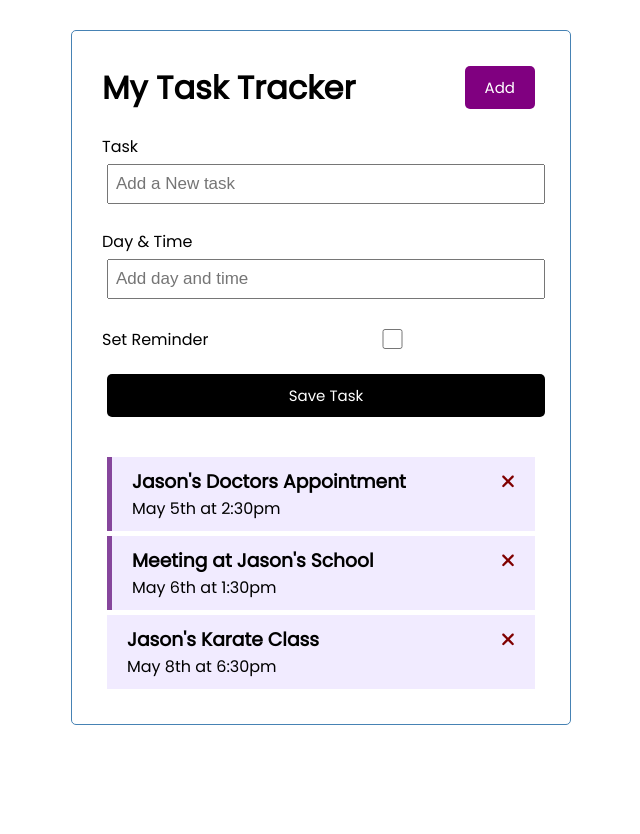
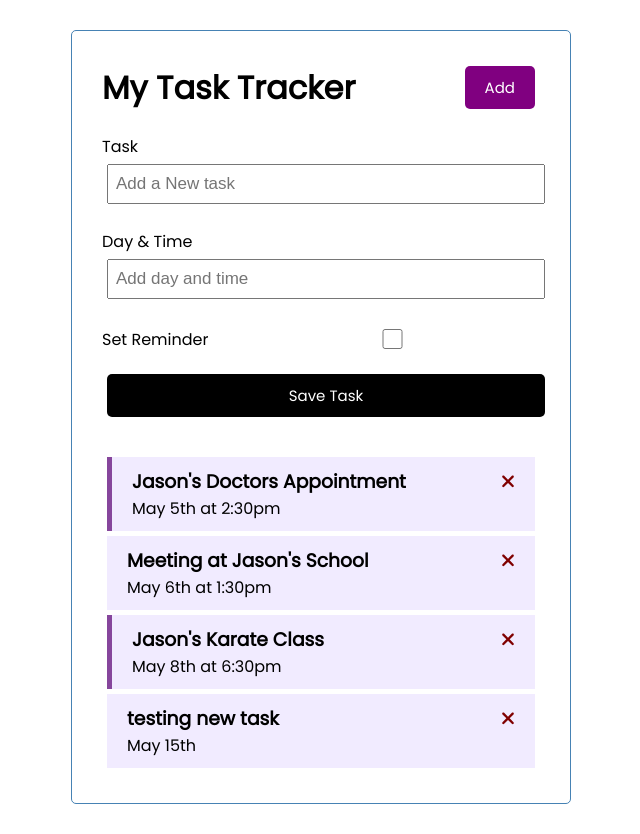
Before and after one commit to CypherNyx/task-tracker-app, an Angular app: page / in a window 1280 px wide. Shown: the whole page, without its empty margins (319-959 px from the left). Before the commit the page ends 800 px from the top, so only its background shows below. Built offline with nearby package versions, Linux system fonts and the light colour scheme; data requests are answered from the project's data file.

Commit message:
submit and create tasks

```diff
--- a/db.json
+++ b/db.json
@@ -10,12 +10,18 @@
       "id": "2",
       "text": "Meeting at Jason's School",
       "day": "May 6th at 1:30pm",
-      "reminder": true
+      "reminder": false
     },
     {
       "id": "3",
       "text": "Jason's Karate Class",
       "day": "May 8th at 6:30pm",
+      "reminder": true
+    },
+    {
+      "id": "d434",
+      "text": "testing new task",
+      "day": "May 15th",
       "reminder": false
     }
   ]
--- a/src/app/components/add-task/add-task.component.ts
+++ b/src/app/components/add-task/add-task.component.ts
@@ -1,4 +1,5 @@
-import { Component,  } from '@angular/core';
+import { Component, Output, EventEmitter } from '@angular/core';
+import { Task } from '../../Task';
 
 @Component({
   selector: 'app-add-task',
@@ -6,6 +7,7 @@
   styleUrl: './add-task.component.css'
 })
 export class AddTaskComponent {
+  @Output() onAddTask: EventEmitter<Task> = new EventEmitter();
 
   // When working with forms, always add a property for each field into the component class
   text!: string;
@@ -26,7 +28,7 @@
       reminder: this.reminder
     }
 
-    //! @to-do - emit event
+    this.onAddTask.emit(newTask);
 
     this.text = '';
     this.day = '';
--- a/src/app/components/tasks/tasks.component.html
+++ b/src/app/components/tasks/tasks.component.html
@@ -1,4 +1,4 @@
-<app-add-task></app-add-task>
+<app-add-task (onAddTask)="addTask($event)"></app-add-task>
 <app-task-item
   *ngFor="let task of tasks"
   [task]="task"
--- a/src/app/components/tasks/tasks.component.ts
+++ b/src/app/components/tasks/tasks.component.ts
@@ -41,4 +41,9 @@
     this.taskService.updateTaskReminder(task).subscribe();
   }
 
+  addTask(task: Task) {
+    this.taskService.addTask(task).subscribe((task) => (this.tasks.push(task)));
+
+  }
+
 }
--- a/src/app/services/task.service.ts
+++ b/src/app/services/task.service.ts
@@ -38,4 +38,8 @@
     const url= `${this.apiUrl}/${task?.id}`;
     return this.http.put<Task>(url, task, httpOptions)
   }
+
+  addTask(task: Task): Observable<Task>{
+    return this.http.post<Task>(this.apiUrl, task, httpOptions);
+  }
 }
```
